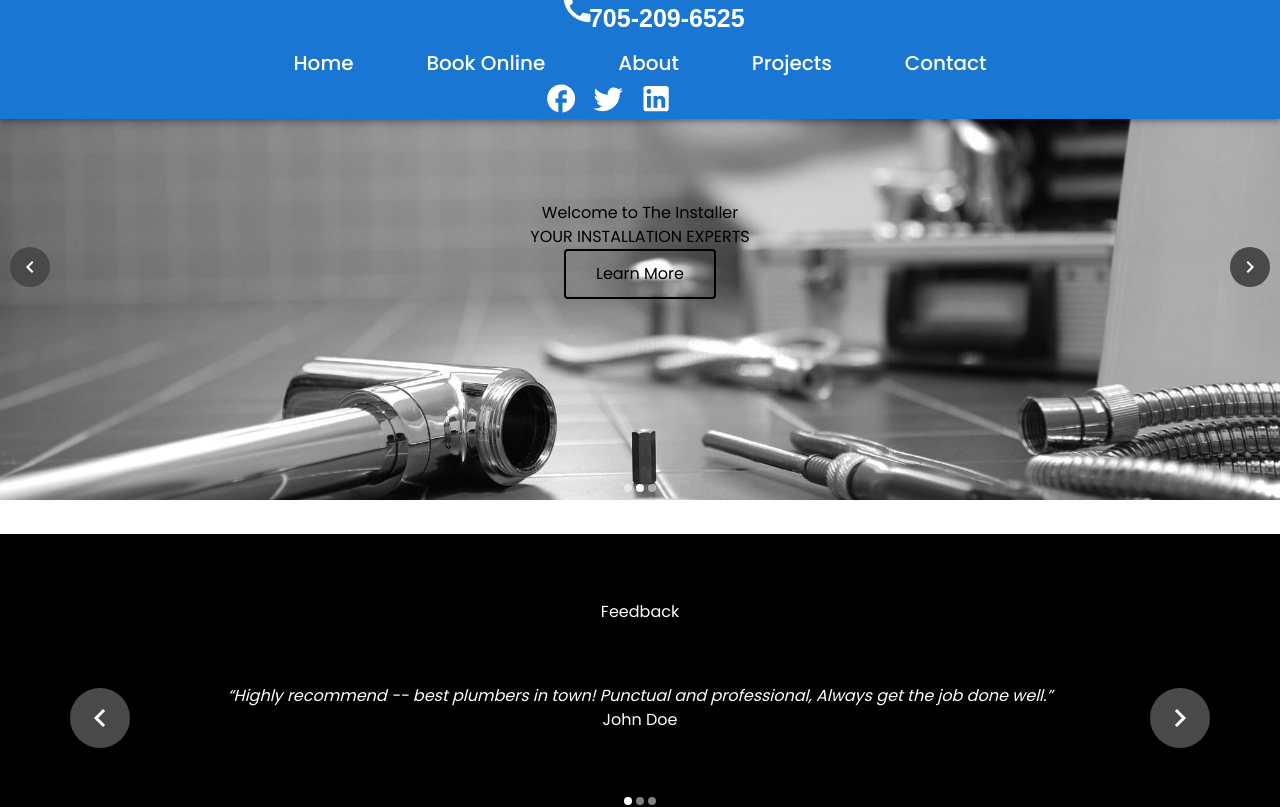
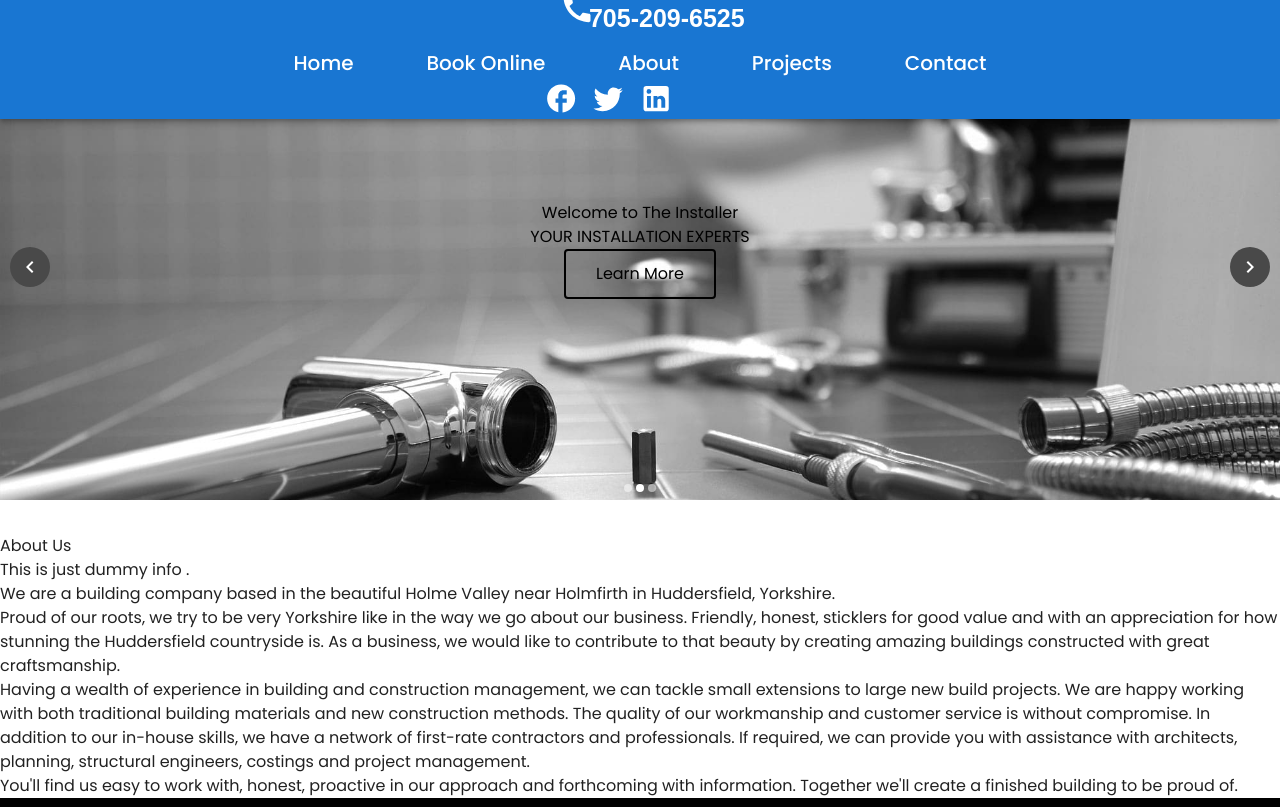
Before and after one commit to buddhathapa12/the-installer-front, a Next.js app: page / in a window 1280 px wide. Shown: the top 807 px of the page. Built offline with nearby package versions, Linux system fonts and the light colour scheme; a web font is replaced by a local one.

Commit message:
Worked on About us section of home page

```diff
--- /dev/null
+++ b/components/aboutUs/aboutUsText.tsx
@@ -0,0 +1,46 @@
+import { Box, Typography } from "@mui/material";
+import { NextPage } from "next";
+import React from "react";
+import { aboutUsDetailData } from "../../fixtures/AboutUs/aboutUsDetailData";
+
+// interface IAboutUsDetailData {
+//   id: BigInteger;
+//   paragraph: string;
+// }
+
+// interface IAboutUsDetail {
+//   data: IAboutUsDetailData[];
+// }
+
+const AboutUsText: NextPage = () => {
+  return (
+    <Box>
+      <Typography>About Us</Typography>
+      <div>
+        <Typography>This is just dummy info .</Typography>
+        <Typography>
+          We are a building company based in the beautiful Holme Valley near Holmfirth in Huddersfield, Yorkshire.
+        </Typography>
+        <Typography>
+          Proud of our roots, we try to be very Yorkshire like in the way we go about our business. Friendly, honest,
+          sticklers for good value and with an appreciation for how stunning the Huddersfield countryside is. As a
+          business, we would like to contribute to that beauty by creating amazing buildings constructed with great
+          craftsmanship.
+        </Typography>
+        <Typography>
+          Having a wealth of experience in building and construction management, we can tackle small extensions to large
+          new build projects. We are happy working with both traditional building materials and new construction
+          methods. The quality of our workmanship and customer service is without compromise. In addition to our
+          in-house skills, we have a network of first-rate contractors and professionals. If required, we can provide
+          you with assistance with architects, planning, structural engineers, costings and project management.
+        </Typography>
+        <Typography>
+          You&apos;ll find us easy to work with, honest, proactive in our approach and forthcoming with information.
+          Together we&apos;ll create a finished building to be proud of.
+        </Typography>
+      </div>
+    </Box>
+  );
+};
+
+export default AboutUsText;
--- /dev/null
+++ b/fixtures/AboutUs/aboutUsDetailData.ts
@@ -0,0 +1,26 @@
+export const aboutUsDetailData = [
+  {
+    id: "1",
+    paragraph: "This is just dummy info .",
+  },
+  {
+    id: "2",
+    paragraph:
+      "We are a building company based in the beautiful Holme Valley near Holmfirth in Huddersfield, Yorkshire.",
+  },
+  {
+    id: "3",
+    paragraph:
+      "Proud of our roots, we try to be very Yorkshire like in the way we go about our business.  Friendly, honest, sticklers for good value and with an appreciation for how stunning the Huddersfield countryside is.  As a business, we would like to contribute to that beauty by creating amazing buildings constructed with great craftsmanship.",
+  },
+  {
+    id: "4",
+    paragraph:
+      "Having a wealth of experience in building and construction management, we can tackle small extensions to large new build projects. We are happy working with both traditional building materials and new construction methods.  The quality of our workmanship and customer service is without compromise.  In addition to our in-house skills, we have a network of first-rate contractors and professionals. If required, we can provide you with assistance with architects, planning, structural engineers, costings and project management.",
+  },
+  {
+    id: "5",
+    paragraph:
+      "You'll find us easy to work with, honest, proactive in our approach and forthcoming with information. Together we’ll create a finished building to be proud of.",
+  },
+];
--- a/pages/home/index.tsx
+++ b/pages/home/index.tsx
@@ -7,12 +7,14 @@ import useStyles from "./index.styles";
 import { Box, Typography } from "@mui/material";
 import EmailIcon from "@mui/icons-material/Email";
 import Link from "next/link";
+import AboutUsText from "../../components/aboutUs/aboutUsText";
 
 const Home: NextPage = () => {
   const styles = useStyles();
   return (
     <Box>
       <ImageCarousel height="500px" data={bannerData} />
+      <AboutUsText />
       <Box width={1} className={styles.feedbackContainer} padding="10px">
         <Box width={1} maxWidth="1140px">
           <Typography component="h2" align="center" className={styles.feedbackHeading}>
@@ -21,6 +23,7 @@ const Home: NextPage = () => {
           <FeedbackCarousel height="188px" data={feedbackData} />
         </Box>
       </Box>
+      <Box></Box>
       <Box width={1} className={styles.contactUsContainer} padding="10px">
         <Typography component="h2" className={styles.contactUsHeading}>
           Contact Us
@@ -32,7 +35,6 @@ const Home: NextPage = () => {
         <div>
           <div className={styles.contactUsEmailSection}>
             <EmailIcon />
-
             <Typography className={styles.emailContainer}>
               <Link href="mailto:rb@theinstaller.me">rb@theinstaller.me</Link>
             </Typography>
```
Also changed, not shown: fixtures/HomePage/bannerData.ts (+9 -9 lines).
